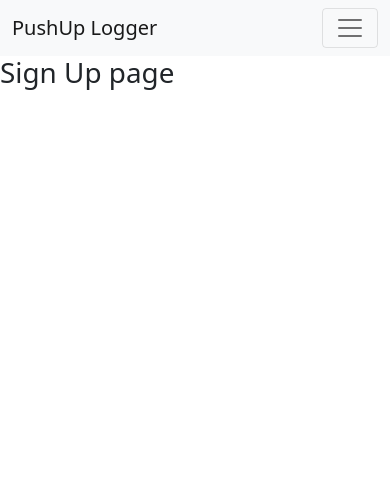
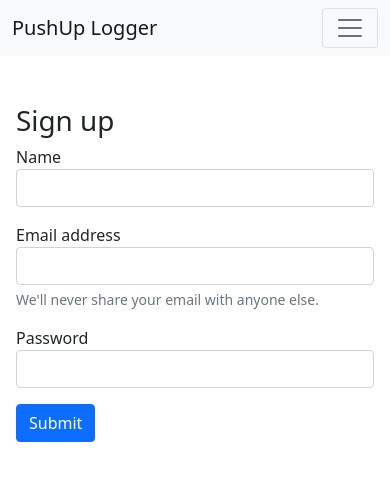
Before and after one commit to VishnuOjha/pushup_app, a Python web app: template templates/signup.html in a window 390 px wide. Shown: the top 481 px of the page. Run offline with Jinja, Linux system fonts and the light colour scheme; the template is opened without the code that fills it, so the values that code supplies are empty.

Commit message:
adding more changes

```diff
--- a/templates/base.html
+++ b/templates/base.html
@@ -38,13 +38,10 @@
             <li class="nav-item">
               <a class="nav-link active" aria-current="page" href="{{url_for('main.profile')}}">Account</a>
             </li>
-            <li class="nav-item">
-              <a class="nav-link" href="{{url_for('auth.signup')}}">Signup</a>
-            </li><li class="nav-item">
-              <a class="nav-link" href="{{url_for('auth.login')}}">Login</a>
-            </li>
           </ul>
-
+          <div>
+          <button type="button" class="btn btn-dark mx-5 "> <a class="nav-link" href="{{url_for('auth.signup')}}">Signup</a></button></div>
+          <button type="button" class="btn btn-dark"> <a class="nav-link" href="{{url_for('auth.login')}}">Login</a></button>
         </div>
       </div>
     </nav>
--- a/templates/index.html
+++ b/templates/index.html
@@ -1,5 +1,9 @@
 
 {% extends 'base.html' %}
 {% block body%}  {{super()}}
-    <h1>Index page</h1>
+    <h1>Hello!!</h1>
+    <h3>Welcome to Pushup logger.</h3>
+    <p>
+        This Website has basic CRUD operations and user authorization functionality.
+    </p>
 {% endblock body%}
--- a/templates/signup.html
+++ b/templates/signup.html
@@ -1,5 +1,23 @@
 
 {% extends 'base.html' %}
 {% block body%}  {{super()}}
-    <h1>Sign Up page</h1>
+<div class="col-md-4 col-md-offset-4 my-5 mx-3">
+<form method="POST" action="/signup">
+    <h1>Sign up</h1>
+    <div class="mb-3">
+        <label for="name" class="form-group">Name</label>
+        <input type="text" name="name" class="form-control" id="exampleInputPassword1">
+      </div>
+    <div class="mb-3">
+      <label for="exampleInputEmail1" class="form-group">Email address</label>
+      <input type="email" name="email" class="form-control" id="exampleInputEmail1" aria-describedby="emailHelp">
+      <div id="emailHelp" class="form-text">We'll never share your email with anyone else.</div>
+    </div>
+    <div class="mb-3">
+      <label for="exampleInputPassword1" class="form-group">Password</label>
+      <input type="password" name="password" class="form-control" id="exampleInputPassword1">
+    </div>
+    <button type="submit" class="btn btn-primary">Submit</button>
+  </form>
+</div>
 {% endblock body%}
```
Also changed, not shown: __init__.py (+9 -0 lines), auth.py (+33 -1 lines), models.py (added, +7 -0 lines), templates/login.html (+14 -1 lines).
